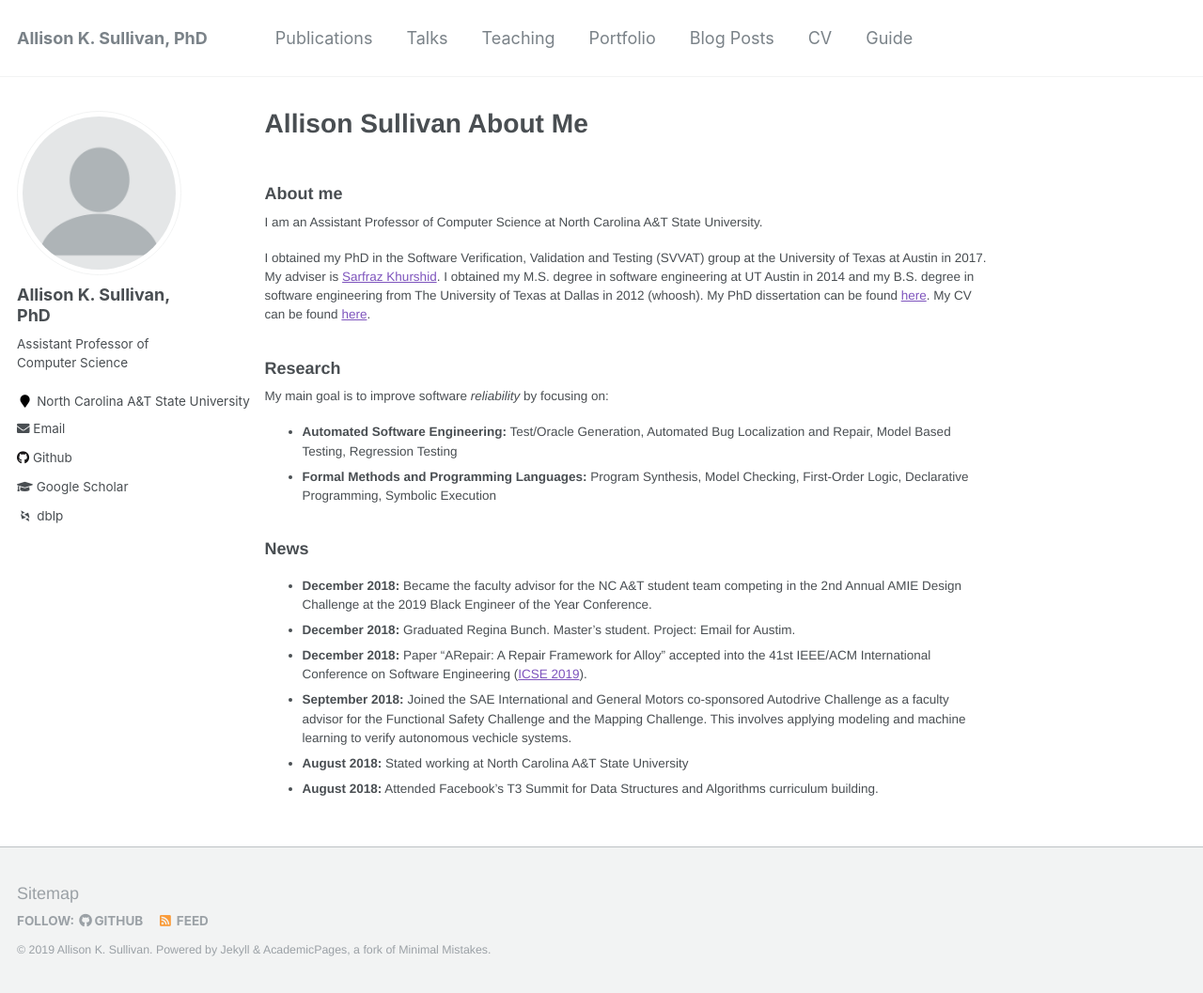
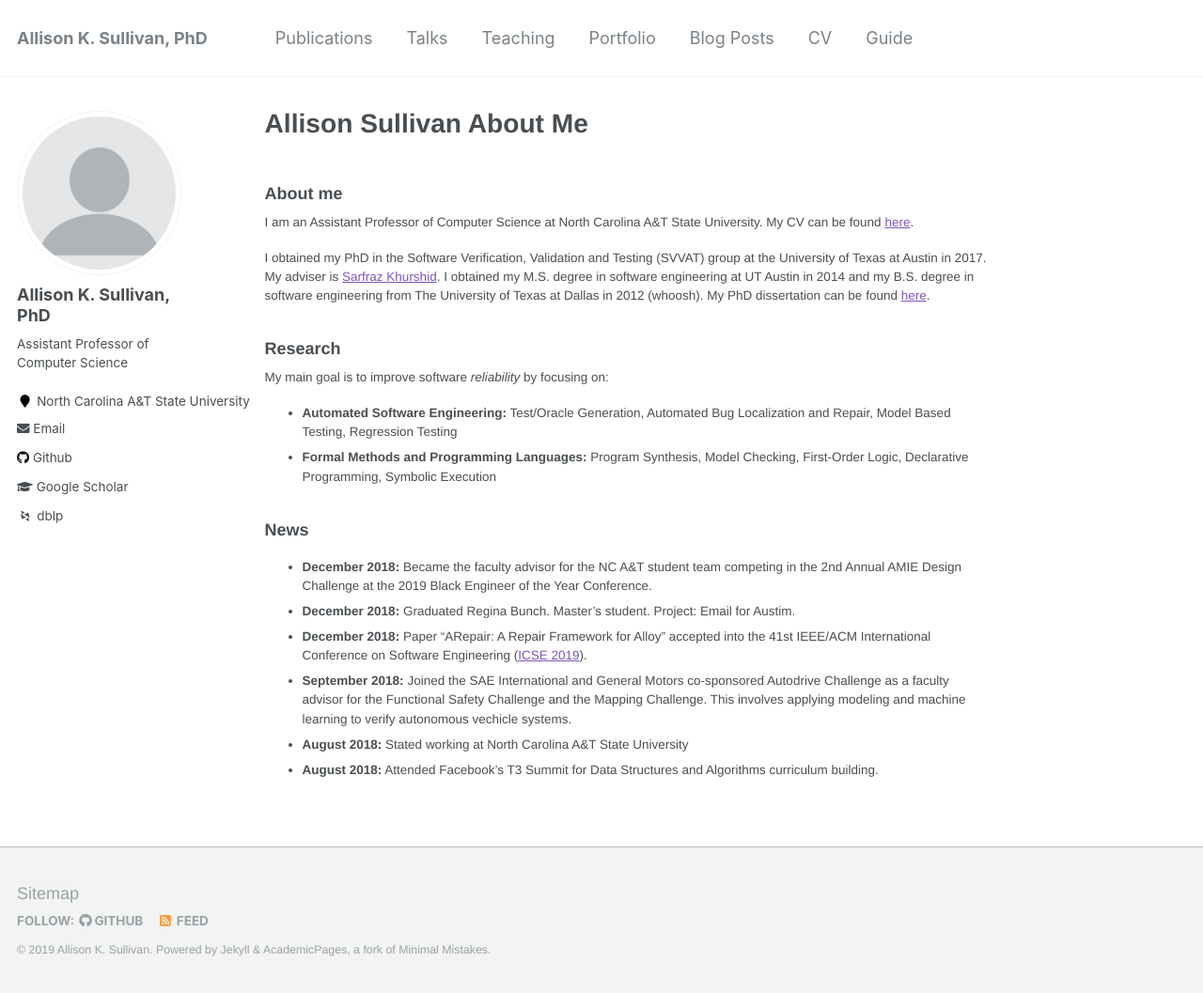
Before and after one commit to Allisonius/allisonius.github.io, a Jekyll site: the page built from _pages/about.md, in a window 1280 px wide and 1057 px high. Shown: the whole window at 94% size. Built offline with Jekyll 4.4.1, drawn with Linux system fonts in a browser that asks for light colours; some web fonts are replaced.

```diff
--- a/_pages/about.md
+++ b/_pages/about.md
@@ -9,9 +9,9 @@ redirect_from:
 ---
 
 ### About me
-I am an Assistant Professor of Computer Science at North Carolina A&T State University.
+I am an Assistant Professor of Computer Science at North Carolina A&T State University. My CV can be found [here](/files/ASullivan_CV.pdf).
 
-I obtained my PhD in the Software Verification, Validation and Testing (SVVAT) group at the University of Texas at Austin in 2017. My adviser is [Sarfraz Khurshid](#). I obtained my M.S. degree in software engineering at UT Austin in 2014 and my B.S. degree in software engineering from The University of Texas at Dallas in 2012 (whoosh). My PhD dissertation can be found [here](#). My CV can be found [here](/files/ASullivan_CV.pdf).
+I obtained my PhD in the Software Verification, Validation and Testing (SVVAT) group at the University of Texas at Austin in 2017. My adviser is [Sarfraz Khurshid](#). I obtained my M.S. degree in software engineering at UT Austin in 2014 and my B.S. degree in software engineering from The University of Texas at Dallas in 2012 (whoosh). My PhD dissertation can be found [here](#).
 
 
 ### Research
```
